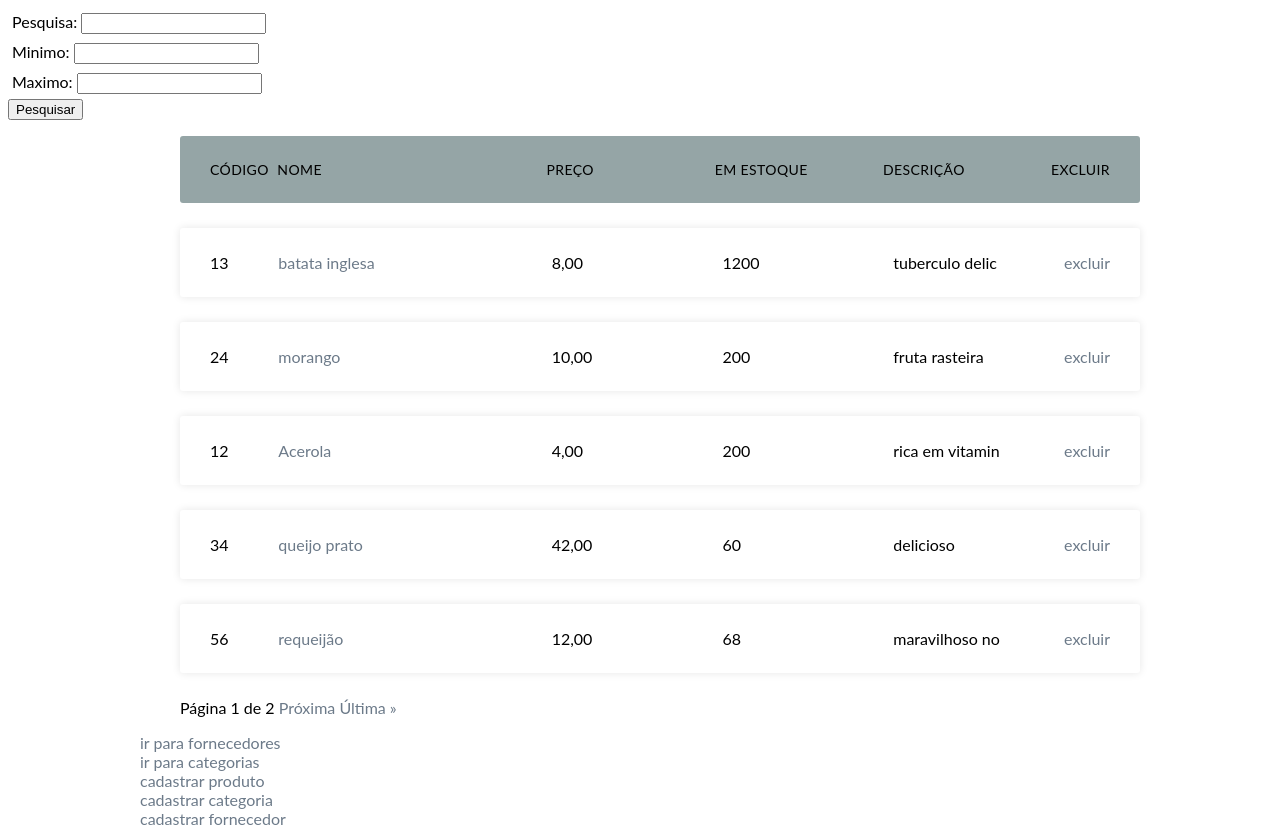
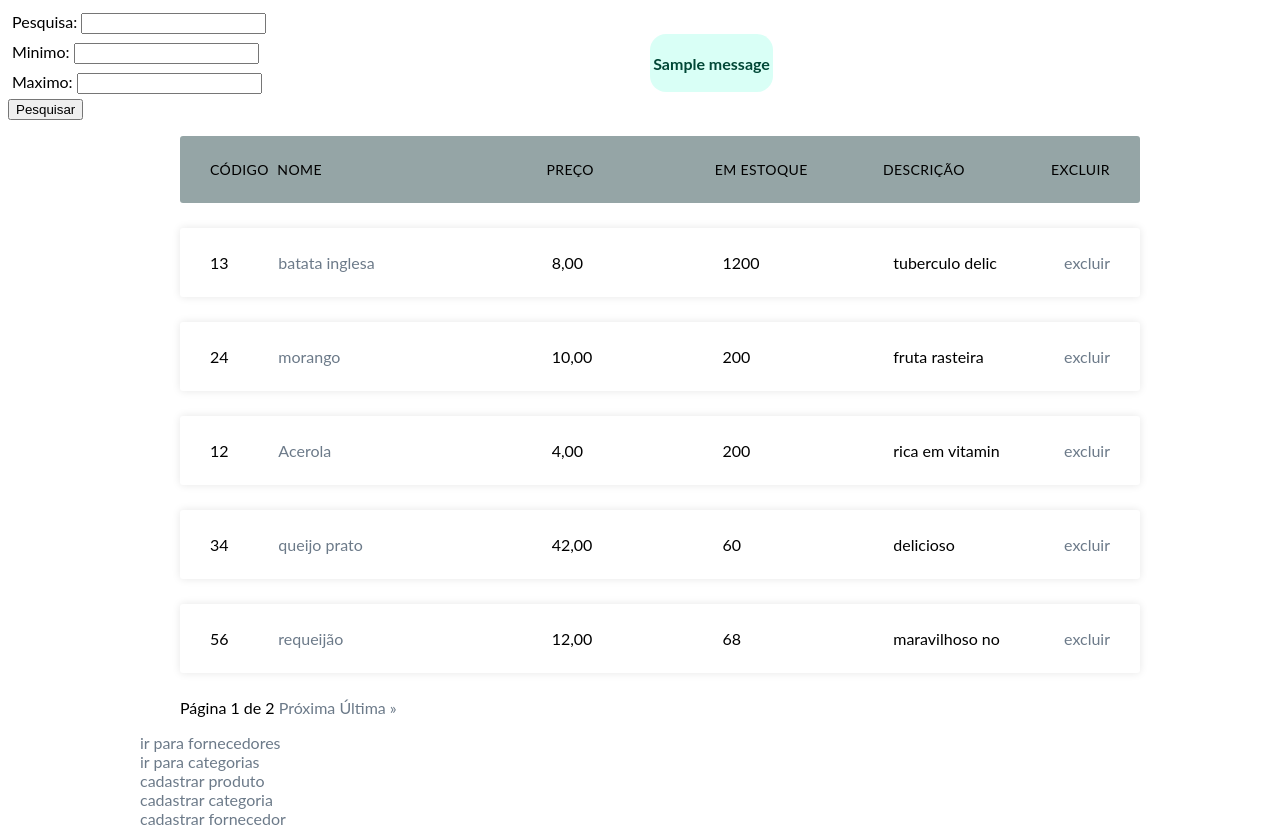
Before and after one commit to Linkzandro/Projeto_estoqueAtividade, a Django app: page / in a window 1280 px wide. Run offline with Django 5.2, Linux system fonts and the light colour scheme; data comes from the database, SQL or seed files in the repository; one stand-in notice (Sample message) is shown.

Commit message:
messages

```diff
--- a/core/templates/core/cadastrar_produtos.html
+++ b/core/templates/core/cadastrar_produtos.html
@@ -5,6 +5,7 @@
 {%block title%}Cadastrar Produtos{%endblock%}
 
 {%block content%}
+
 <div class="container">
     <form action="{%url 'cadastrar_produtos'%}" method="post" enctype="multipart/form-data">
         {%csrf_token%}
--- a/core/views.py
+++ b/core/views.py
@@ -3,6 +3,7 @@ from django.shortcuts import render,redirect
 from .models import Produto,Fornecedor,Categoria
 from .forms import ProdutoForm,CategoriaForm,FornecedorForm,PesquisaForm
 from django.views.generic import ListView,DetailView,FormView
+from django.contrib import messages
 
 class Index(ListView):
     model=Produto
@@ -61,7 +62,10 @@ def cadastrar_produtos(request):
         form=ProdutoForm(request.POST or None,request.FILES)
         if form.is_valid():
             form.save()
+            messages.success(request,'Produto adicionado com sucesso')
             return redirect('Index')
+        else:
+            messages.error(request, 'erro ao cadastrar produto')
     form=ProdutoForm()
     return render(request,'core/cadastrar_produtos.html',{'form':form})
 
--- a/static/css/style.css
+++ b/static/css/style.css
@@ -1,5 +1,7 @@
 body {
     font-family: 'lato', sans-serif;
+    position: relative;
+    z-index: 0;
   }
   a{
     text-decoration: none;
@@ -130,3 +132,29 @@ body {
     display: flex;
     gap: .25rem;
   }
+
+
+  .messages-container{
+    position: absolute;
+    background-color: rgba(0,0,0,0);
+    top: 2%;
+    left: 50%;
+    z-index: 1000;
+  }
+
+  .message-div{
+    border-radius: 1rem;
+    margin: 10px;
+    padding: .2rem;
+  }
+
+  .success{
+    background-color: rgba(101, 255, 217, 0.247);
+    color:rgb(0, 71, 54);
+    font-weight: bold;
+  }
+
+  .error{
+    background-color: rgba(255, 101, 101, 0.247);
+    color:rgb(192, 0, 0)
+  }
--- a/templates/base.html
+++ b/templates/base.html
@@ -14,6 +14,7 @@
     {%block head%}{%endblock%}
 </head>
 <body>
+    {%include 'messages.html'%}
     {%block content%}{%endblock%}
 </body>
 </html>
--- /dev/null
+++ b/templates/messages.html
@@ -0,0 +1,7 @@
+<div class="messages-container">
+{%for message in messages%}
+<div class="message-div {{message.tags}}">
+    <p>{{message}}</p>
+</div>
+{%endfor%}
+</div>
```
